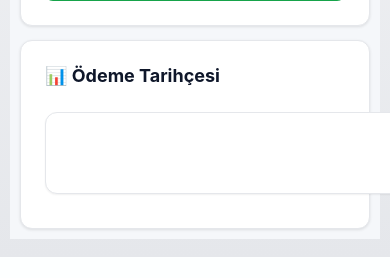
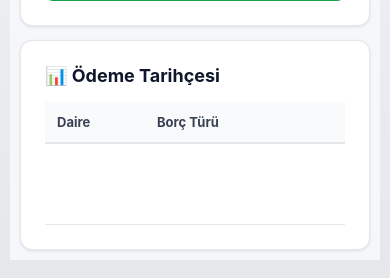
Before and after one commit to aydogmusserhat/siteyonetim, a Flask app: page /admin/payments in a window 390 px wide. Shown: the part 790-1068 px from the top of the page. Before the commit the page ends 1047 px from the top, so only its background shows below. Run offline with Flask 3, Linux system fonts and the light colour scheme; the visitor is signed in with stand-in values (Sample User, id 1); data comes from the database, SQL or seed files in the repository; data that the repository does not hold is empty.

Commit message:
öde ekranı güncelleme mobil düzenleme

```diff
--- a/templates/admin/odemeler.html
+++ b/templates/admin/odemeler.html
@@ -634,76 +634,8 @@
     box-shadow:0 2px 6px rgba(59,130,246,.12);
   }
 
-  /* ===========================
-     MOBİL TABLO -> KART GÖRÜNÜM
-     Tam mobil uyum için:
-     - Thead gizlenir
-     - Tr, td blok olur
-     - Her td solunda etiket görünür (data-label ile)
-     =========================== */
-  @media (max-width: 640px){
-    .table-wrap{ overflow: visible; }
 
-    table{ border-collapse: separate; border-spacing: 0 10px; }
 
-    thead{ display:none; }
-
-    tbody tr{
-      display:block;
-      background:#fff;
-      border:1px solid #e5e7eb;
-      border-radius:12px;
-      box-shadow:0 1px 2px rgba(0,0,0,0.06);
-      overflow:hidden;
-    }
-
-    tbody td{
-      display:flex;
-      justify-content:space-between;
-      align-items:flex-start;
-      gap:12px;
-      padding: 12px;
-      border-bottom:1px solid #f1f5f9;
-      font-size: 13px;
-    }
-
-    tbody td:last-child{
-      border-bottom:none;
-    }
-
-    tbody td::before{
-      content: attr(data-label);
-      font-weight:800;
-      color:#475569;
-      flex: 0 0 auto;
-      min-width: 110px;
-      text-transform: uppercase;
-      letter-spacing: .3px;
-      font-size: 11px;
-      line-height: 1.2;
-    }
-
-    td.amount{
-      text-align:left;
-      white-space: normal;
-    }
-
-    .btn-danger{
-      width: 100%;
-      padding: 10px 12px;
-    }
-
-    .link, .receipt-link{
-      width: 100%;
-      justify-content:center;
-      text-align:center;
-    }
-  }
-
-  @media (max-width: 420px){
-    tbody td::before{ min-width: 96px; }
-    .receipt-link{ padding: 8px 10px; }
-  }
 
 </style>
 
```
